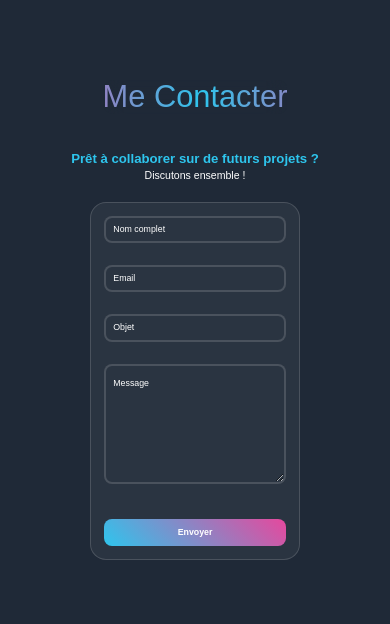
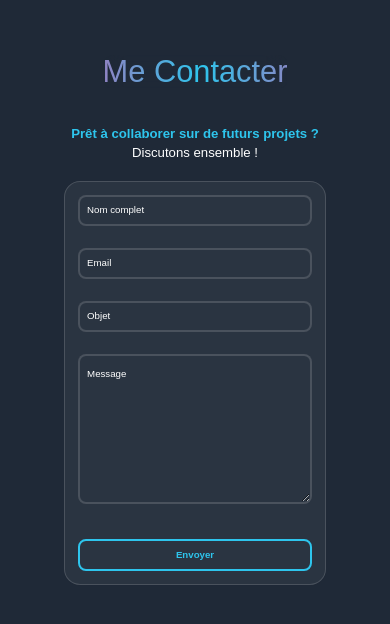
Before and after one commit to F1N3X/portfolio_2025, a React (Vite) app: page / in a window 390 px wide. Shown: the part 3478-4102 px from the top of the page. Built offline with nearby package versions, Linux system fonts and the light colour scheme.

Commit message:
improving contact form style and cleaning duplicated code

```diff
--- a/src/components/Contact.css
+++ b/src/components/Contact.css
@@ -71,57 +71,44 @@
   gap: 1rem;
 }
 
-.floating-label {
-  position: relative;
-  display: flex;
-  flex-direction: column;
+button[type="submit"] {
+    padding: 1rem;
+    background-color: transparent;
+    color: var(--primary-color);
+    font-weight: 600;
+    border: 2px solid var(--primary-color);
+    border-radius: 8px;
+    cursor: pointer;
+    transition: all 0.3s ease;
+    font-size: 1rem;
+    margin-top: 1rem;
+    position: relative;
+    overflow: hidden;
 }
 
-.floating-label input,
-.floating-label textarea {
-  padding: 1rem 0.75rem 0.25rem 0.75rem;
-  font-size: 1rem;
-  border: 1px solid var(--box-border);
-  border-radius: 8px;
-  background-color: var(--input-background);
-  color: var(--text-color);
+button[type="submit"]::before {
+    content: '';
+    position: absolute;
+    top: 0;
+    left: -100%;
+    width: 100%;
+    height: 100%;
+    background: linear-gradient(90deg, transparent, rgba(59, 130, 246, 0.1), transparent);
+    transition: left 0.5s ease;
 }
 
-.floating-label label {
-  position: absolute;
-  left: 0.75rem;
-  top: 1rem;
-  color: var(--text-color);
-  background-color: var(--input-background);
-  padding: 0 0.25rem;
-  transition: all 0.2s ease;
-  pointer-events: none;
-}
-
-/* quand input est focus OU non vide */
-.floating-label input:focus + label,
-.floating-label input:not(:placeholder-shown) + label,
-.floating-label textarea:focus + label,
-.floating-label textarea:not(:placeholder-shown) + label {
-  top: -0.6rem;
-  left: 0.5rem;
-  font-size: 0.75rem;
-  color: var(--primary-color);
-}
-
-button[type="submit"] {
-  padding: 0.75rem;
-  background-color: var(--primary-color);
-  color: white;
-  font-weight: bold;
-  border: none;
-  border-radius: 8px;
-  cursor: pointer;
-  transition: background-color 0.2s ease;
+button[type="submit"]:hover::before {
+    left: 100%;
 }
 
 button[type="submit"]:hover {
-  background-color: var(--secondary-color);
+    background-color: rgba(59, 130, 246, 0.1);
+    transform: translateY(-2px);
+    box-shadow: 0 4px 12px rgba(59, 130, 246, 0.2);
+}
+
+button[type="submit"]:active {
+    transform: translateY(0);
 }
 
 @media (max-width: 1200px) {
@@ -144,12 +131,12 @@ button[type="submit"]:hover {
   }
 
   .speach p {
-    font-size: 1.2rem;
+    font-size: 1.5rem;
   }
 
   .contact-form {
     width: 100%;
-    max-width: 60%;
+    max-width: 75%;
     min-width: 0;
     padding: 1.5rem;
   }
--- a/src/components/Contact/FloatingLabelInput.css
+++ b/src/components/Contact/FloatingLabelInput.css
@@ -65,20 +65,26 @@ textarea.floating-input + .floating-label.active {
     transform: translateY(-50%);
 }
 
-button[type="submit"] {
-    padding: 1rem;
-    background: linear-gradient(45deg, var(--primary-color), var(--secondary-color));
-    color: white;
-    font-weight: bold;
-    border: none;
-    border-radius: 8px;
-    cursor: pointer;
-    transition: all 0.3s ease;
-    font-size: 1rem;
-    margin-top: 1rem;
+@media (max-width: 1200px) {
+    .floating-input {
+        font-size: 1.2rem;
+        padding: 1.2rem 1rem 0.5rem 1rem;
+    }
+
+    .floating-label {
+        font-size: 1.1rem;
+    }
+
+    .floating-label.active {
+        font-size: 0.9rem;
+    }
+
+    textarea.floating-input {
+        min-height: 150px;
+    }
+
+    button[type="submit"] {
+        padding: 1rem;
+        font-size: 1.1rem;
+    }
 }
-
-button[type="submit"]:hover {
-    transform: translateY(-2px);
-    box-shadow: 0 10px 20px rgba(59, 130, 246, 0.3);
-}
```
